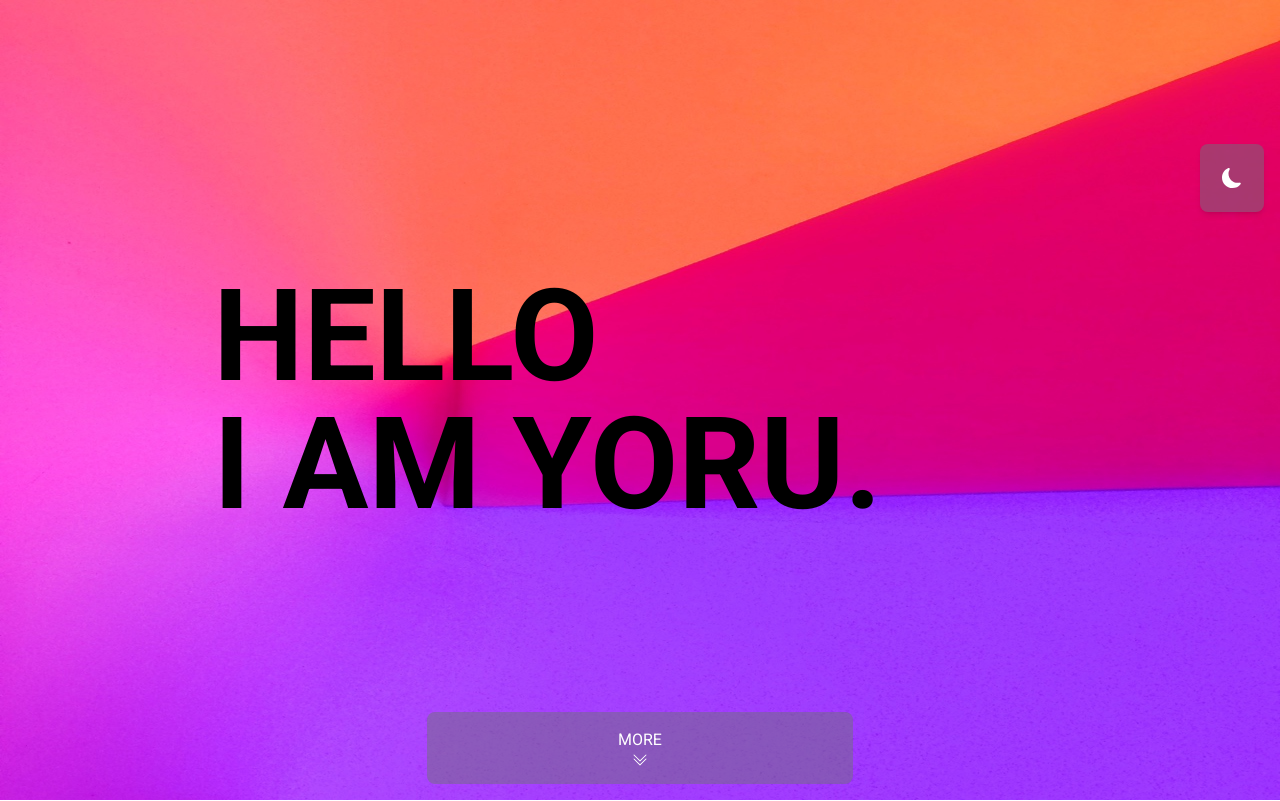
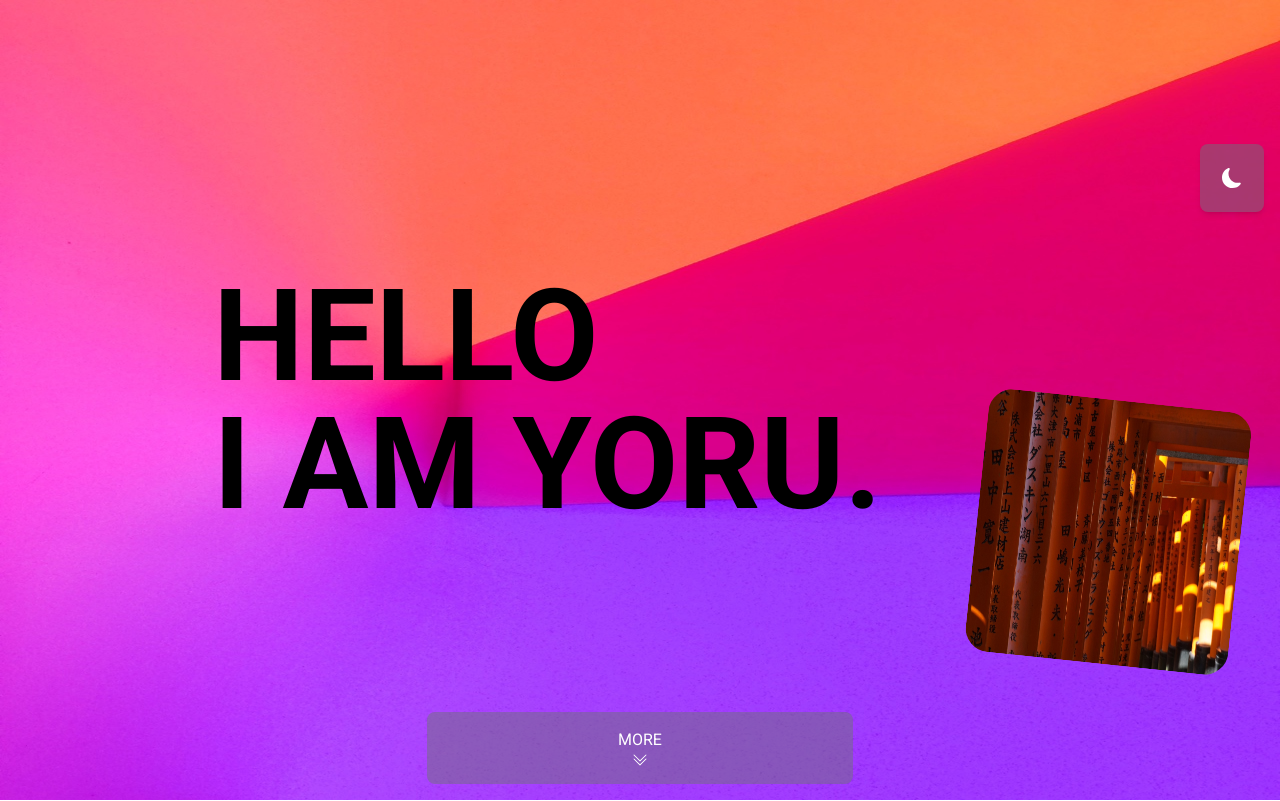
Before and after one commit to jooyeal/yoru-homepage-nextjs, a Next.js app: page / in a window 1280 px wide. Shown: the top 801 px of the page. Built offline with nearby package versions, Linux system fonts and the light colour scheme.

Commit message:
scroll hidden

```diff
--- a/components/Introduction.tsx
+++ b/components/Introduction.tsx
@@ -11,7 +11,7 @@ function Introduction({ sectionRef }: Props) {
       <p className="text-3xl p-4 border-b-2 font-bold">INTRODUCTION</p>
       <div className="p-4 font-semibold flex">
         <div
-          className="w-1/2 overflow-scroll flex flex-col items-center"
+          className="w-1/2 overflow-scroll flex flex-col items-center hidden-scrollbar"
           style={{ height: "calc(100vh - 6rem)" }}
         >
           <div>
--- a/pages/index.tsx
+++ b/pages/index.tsx
@@ -21,7 +21,7 @@ const Home: NextPage = () => {
       if (index === 0) {
         introductionSectionRef.current?.scrollIntoView();
       } else if (index === 1) {
-        introductionSectionRef.current?.scrollIntoView();
+        skillTreeSectionRef.current?.scrollIntoView();
       }
       setNextSection((prev) => (prev === sections.length - 1 ? 0 : prev + 1));
     }
@@ -35,7 +35,15 @@ const Home: NextPage = () => {
       </Head>
       <div className="relative w-screen h-screen">
         <Image src="/home.jpeg" layout="fill" />
-        <div className="w-full h-full z-10 absolute flex flex-col justify-center items-center text-9xl mobile:text-7xl font-bold">
+        <div className="z-10 absolute right-10 top-1/2 rotate-6">
+          <Image
+            src="/hushimiinari.jpeg"
+            width={264}
+            height={264}
+            className="rounded-3xl"
+          />
+        </div>
+        <div className="w-full h-full z-20 absolute flex flex-col justify-center items-center text-9xl mobile:text-7xl font-bold">
           <div className="w-2/3">
             <TextAnimation text="HELLO" />
           </div>
--- a/styles/globals.css
+++ b/styles/globals.css
@@ -1,7 +1,16 @@
 @tailwind base;
 @tailwind components;
 @tailwind utilities;
-
+@layer utilities {
+  .hidden-scrollbar {
+    -ms-overflow-style: none; /* IE, Edge 対応 */
+    scrollbar-width: none; /* Firefox 対応 */
+  }
+  .hidden-scrollbar::-webkit-scrollbar {
+    /* Chrome, Safari 対応 */
+    display: none;
+  }
+}
 html,
 body {
   padding: 0;
```
Also changed, not shown: public/hushimiinari.jpeg (added).
